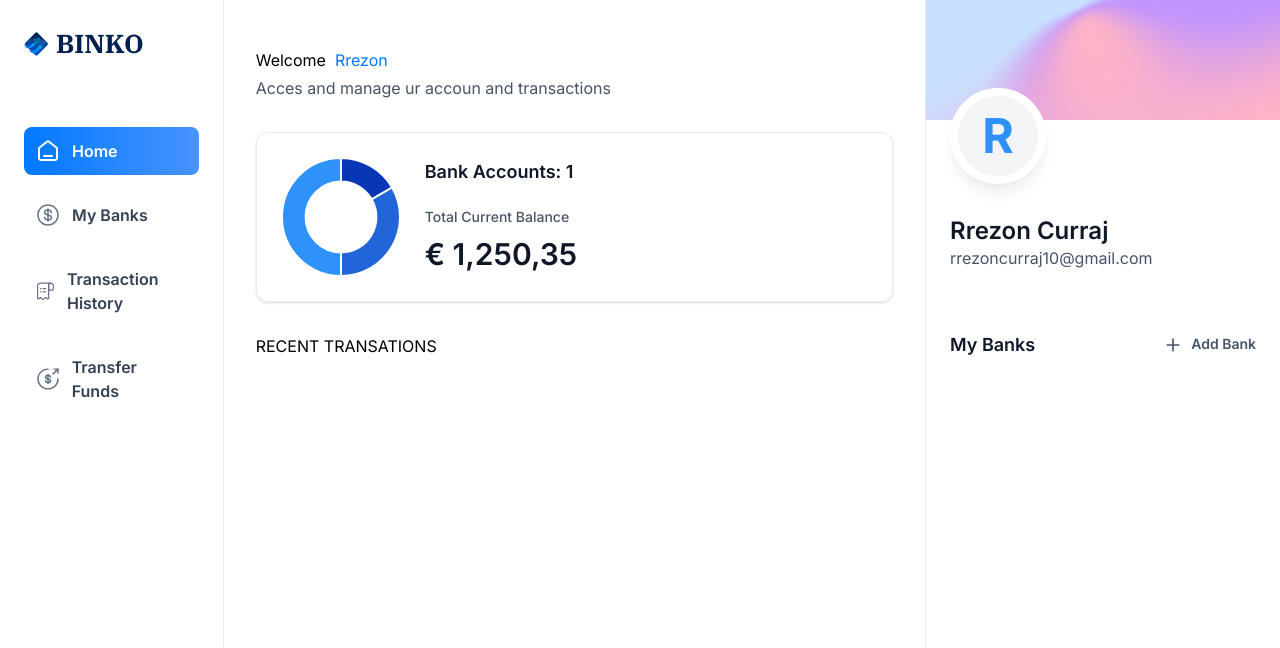
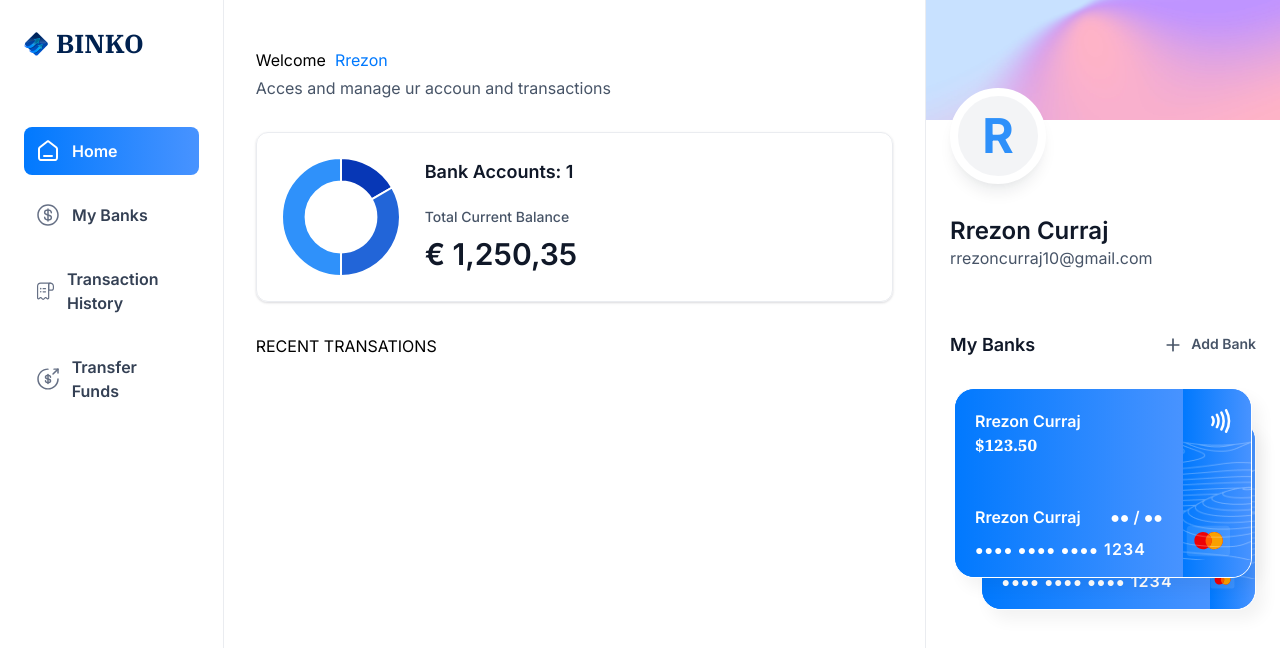
Before and after one commit to RrezonCurraj/Binko-Banking-App, a Next.js app: page / in a window 1280 px wide. Shown: the top 648 px of the page. Built offline with nearby package versions, Linux system fonts and the light colour scheme.

Commit message:
implement the complete layout

```diff
--- /dev/null
+++ b/app/(root)/my-banks/page.tsx
@@ -0,0 +1,7 @@
+import React from "react";
+
+const MyBanks = () => {
+  return <div>MyBanks</div>;
+};
+
+export default MyBanks;
--- a/app/(root)/page.tsx
+++ b/app/(root)/page.tsx
@@ -26,7 +26,11 @@
         </header>
         RECENT TRANSATIONS
       </div>
-      <RightSidebar user={loggedIn} transactions={[]} banks={[]} />
+      <RightSidebar
+        user={loggedIn}
+        transactions={[]}
+        banks={[{ currentBalance: 123.5 }, { currentBalance: 500.5 }]}
+      />
     </section>
   );
 };
--- /dev/null
+++ b/app/(root)/payment-transfer/page.tsx
@@ -0,0 +1,7 @@
+import React from "react";
+
+const Transfer = () => {
+  return <div>Transfer</div>;
+};
+
+export default Transfer;
--- /dev/null
+++ b/app/(root)/transaction-history/page.tsx
@@ -0,0 +1,7 @@
+import React from "react";
+
+const TransactionHistory = () => {
+  return <div>TransactionHistory</div>;
+};
+
+export default TransactionHistory;
--- /dev/null
+++ b/components/BankCard.tsx
@@ -0,0 +1,58 @@
+import { formatAmount } from "@/lib/utils";
+import Image from "next/image";
+import Link from "next/link";
+import React from "react";
+
+const BankCard = ({
+  account,
+  userName,
+  showBalance = true,
+}: CreditCardProps) => {
+  return (
+    <div className="flex flex-col">
+      <Link href="/" className="bank-card">
+        <div className="bank-card_content">
+          <div>
+            <h1 className="text-16 font-semibold text-white">
+              {account.name || userName}
+            </h1>
+            <p className="font-ibm-plex-serif font-black text-white ">
+              {formatAmount(account.currentBalance)}
+            </p>
+          </div>
+          <article className=" flex flex-col gap-2">
+            <div className="flex justify-between">
+              <h1 className="text-col font-semibold text-white">{userName}</h1>
+              <h2 className="text-col font-semibold text-white">●● / ●●</h2>
+            </div>
+            <p className="text-14 font-semibold tracking-[1.1px] text-white">
+              ●●●● ●●●● ●●●●
+              <span className="text-16"> 1234</span>
+            </p>
+          </article>
+        </div>
+
+        <div className="bank-card_icon">
+          <Image src="/icons/Paypass.svg" width={20} height={24} alt="pay" />
+          <Image
+            src="/icons/mastercard.svg"
+            width={45}
+            height={32}
+            alt="mastercard"
+            className="ml-5"
+          />
+          <Image
+            src="/icons/lines.png"
+            width={316}
+            height={190}
+            alt="lines"
+            className="absolute top-0 left-0"
+          />
+        </div>
+      </Link>
+      {/* COPY */}
+    </div>
+  );
+};
+
+export default BankCard;
--- a/components/ui/RightSidebar.tsx
+++ b/components/ui/RightSidebar.tsx
@@ -2,6 +2,7 @@
 import Image from "next/image";
 import Link from "next/link";
 import React from "react";
+import BankCard from "../BankCard";
 
 const RightSidebar = ({ user, transactions, banks }: RightSidebarProps) => {
   return (
@@ -30,6 +31,28 @@
             <h2 className="text-14 font-semibold text-gray-600">Add Bank</h2>
           </Link>
         </div>
+        {banks?.length > 0 && (
+          <div className="relative flex flex-1 flex-col items-center justify-center gap-5 ">
+            <div className="relative z-10">
+              <BankCard
+                key={banks[0].$id}
+                account={banks[0]}
+                userName={`${user.firstName} ${user.lastName}`}
+                showBalance={false}
+              />
+            </div>
+            {banks[1] && (
+              <div className="absolute right-0 top-8 z-0 w-[90%] ">
+                <BankCard
+                  key={banks[1].$id}
+                  account={banks[1]}
+                  userName={`${user.firstName} ${user.lastName}`}
+                  showBalance={false}
+                />
+              </div>
+            )}
+          </div>
+        )}
       </section>
     </aside>
   );
```
